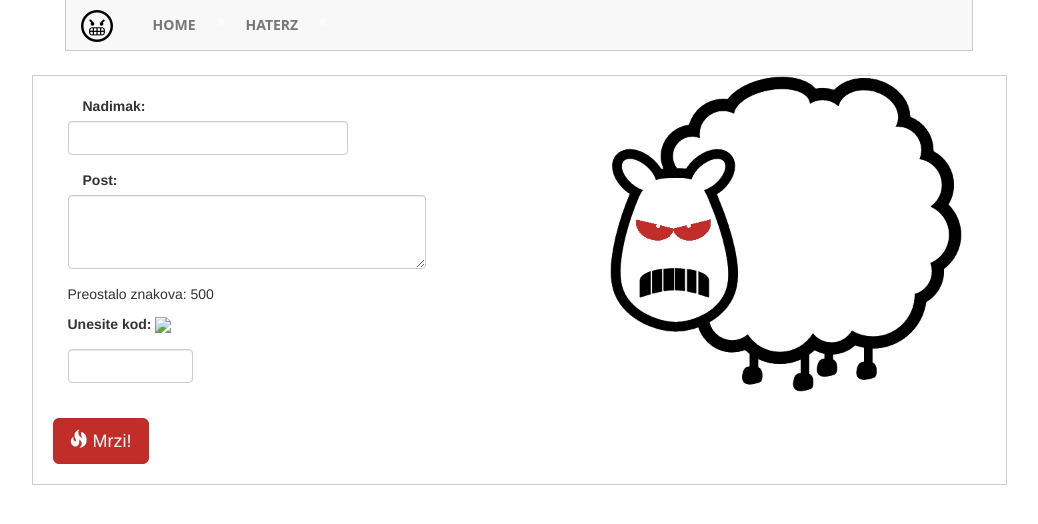
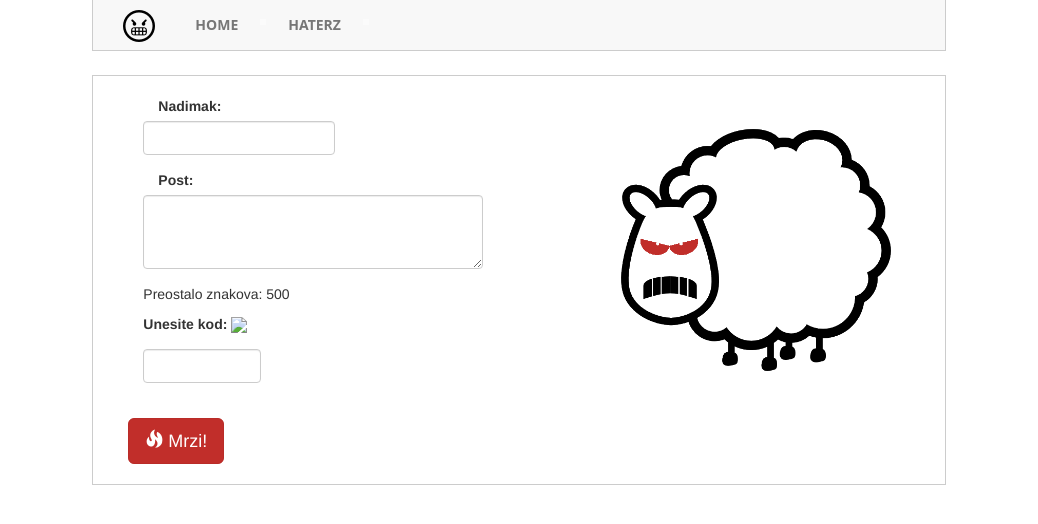
Before and after one commit to LukaGado/ihate, a PHP site: page / in a window 1280 px wide. Shown: the top 524 px of the page, without its empty margins (121-1159 px from the left). Run offline with PHP 8.4, Linux system fonts and the light colour scheme; some libraries are stand-ins or nearby versions.

Commit message:
index
index ovca

```diff
--- a/index.php
+++ b/index.php
@@ -31,7 +31,7 @@
     </script>
  </head>
  <body>
-  <nav class="navbar navbar-default navbar-fixed-top">
+  <nav class="navbar navbar-default navbar-fixed-top col-md-offset-1 col-md-8">
   <div class="container-fluid">
     <!-- Brand and toggle get grouped for better mobile display -->
     <div class="navbar-header">
@@ -64,30 +64,34 @@
   </div><!-- /.container-fluid -->
 </nav>
 
-<div class="container">
-    <div class="row">
-        <div class="col-md-offset-1 col-md-10 wrapper">
+<!-- <div class="container">
+    <div class="row"> -->
+        <div class="col-md-offset-1 col-md-8 wrapper">
+          <div class="index-left col-md-offset-1 col-md-7">
             <form action="index.php" method="POST" charset="utf-8">
-              <div class="form-group col-xs-4">
+              <div class="form-group col-xs-6">
                 <label class="control-label col-sm-2" for="username">Nadimak:</label><br>
                 <input class="form-control" type="text" id="username" name="username"></div>
-             <div class="form-group col-xs-5">
+             <div class="form-group col-xs-10">
                 <label class="control-label col-sm-2" for="post">Post:</label><br>
                 <textarea class="form-control" rows="3" maxlength="500" name="post" id="post" onkeyup="countChar(this)"></textarea></div>
-              <div class="control-label col-sm-4">
+              <div class="control-label col-sm-5">
                 <p style="float:left;">Preostalo znakova:&nbsp</p>
                 <div id="charNum">500</div></div>
-             <div class="form-group col-xs-2">
+             <div class="form-group col-xs-4">
                 <label class="control-label" for="vercode">Unesite kod:</label>
                 <img src="includes/captcha.php" class="nowidth"> &nbsp <input class="form-control" type="text" name="vercode" style="margin-top:10px;" /></div><br>
                 <button class="btn btn-hate btn-lg" type="submit" name="submit"><span class="glyphicon glyphicon-fire"></span> Mrzi!</button>
-                <div class="right-image">
+                </form>
+              </div> <!-- end index-left -->
+                <div class="right-image col-md-5">
                   <img src="img/angry-sheep.png" />
                 </div>
-            </form>
+
+                <div style="clear:both;"></div>
         </div>
-    </div><!-- end row -->
-</div><!-- end container -->
+   <!-- </div> end row -->
+<!--</div> end container -->
 
  </body>
  </html>
--- a/style.css
+++ b/style.css
@@ -14,7 +14,7 @@
 }
 .navbar-default {
   margin:0 auto;
-  width:71%;
+  /* width:71%; */
   border-top: none;
   border-right: 1px solid #ccc;
   border-bottom: 1px solid #ccc;
@@ -77,6 +77,9 @@
 .wrapper {
   border: 1px solid #CCC;
   padding: 20px;
+  margin: 0 auto;
+  float: none;
+  overflow: hidden;
 }
 .form-group {
   float: none;
@@ -94,10 +97,15 @@
   margin-top: 8px;
   margin-right: 15px;
 }
+.index-left {
+  margin: 0;
+  float:left;
+}
+.right-image {
+  float:right;
+}
 .right-image img {
-  float: right;
-  width: 400px;
-  margin-top: -430px;
+  max-width: 100%;
 }
 
 
```
